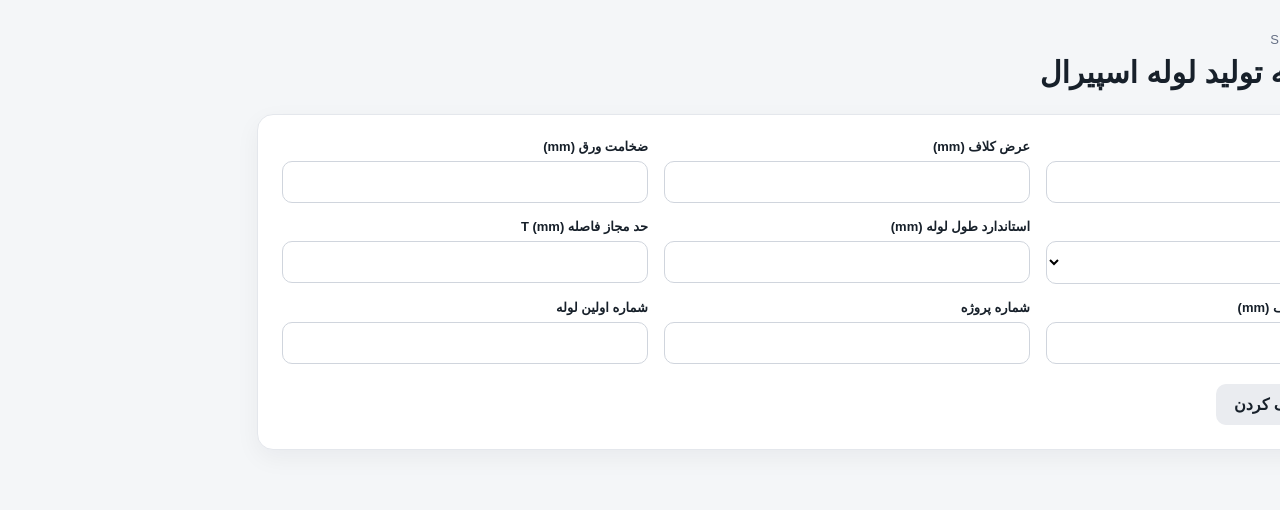
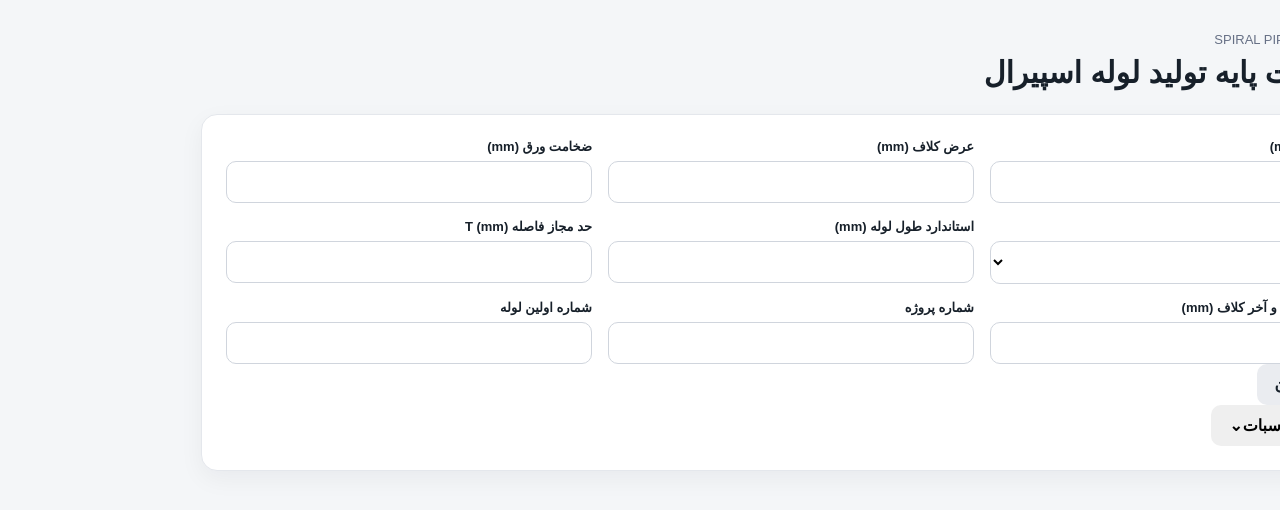
Before and after one commit to rasulnarimanirn/spiral_app_v2, a Next.js app: page / in a window 1280 px wide. Shown: the top 510 px of the page. Built offline with nearby package versions, Linux system fonts and the light colour scheme.

Commit message:
feat(section-1): make results auto-calculate and collapsible

```diff
--- a/app/page.tsx
+++ b/app/page.tsx
@@ -1,6 +1,6 @@
 "use client";
 
-import { FormEvent, useState } from "react";
+import { useEffect, useMemo, useState } from "react";
 import { calculateSection1, Section1Result } from "@/calculations/section-1/section1";
 
 type FormState = {
@@ -34,21 +34,30 @@ function numberValue(value: string, name: string): number {
 }
 
 function display(value: number): string {
-  return String(value);
+  return value.toFixed(2);
 }
 
 export default function Home() {
   const [form, setForm] = useState<FormState>(initialForm);
   const [result, setResult] = useState<Section1Result | null>(null);
   const [error, setError] = useState("");
+  const [open, setOpen] = useState(false);
 
   const update = (key: keyof FormState, value: string) => {
     setForm((current) => ({ ...current, [key]: value }));
   };
 
-  const calculate = (event: FormEvent) => {
-    event.preventDefault();
+  const ready = useMemo(() => {
+    const required = [form.pipeSizeMm, form.coilWidthMm, form.thicknessMm, form.standardPipeLengthMm, form.maxTDistanceMm, form.totalFirstLastCoilCutMm];
+    return required.every((value) => value.trim() !== "" && Number.isFinite(Number(value)));
+  }, [form]);
+
+  useEffect(() => {
     setError("");
+    if (!ready) {
+      setResult(null);
+      return;
+    }
     try {
       setResult(calculateSection1({
         pipeSizeMm: numberValue(form.pipeSizeMm, "سایز لوله"),
@@ -65,7 +74,7 @@ export default function Home() {
       setResult(null);
       setError(e instanceof Error ? e.message : "خطای نامشخص");
     }
-  };
+  }, [form, ready]);
 
   const fields: Array<[keyof FormState, string, string]> = [
     ["pipeSizeMm", "سایز لوله (mm)", "number"],
@@ -87,7 +96,6 @@ export default function Home() {
         </header>
 
         <section className="card">
-          <form onSubmit={calculate}>
           <div className="grid">
             {fields.slice(0, 3).map(([key, label, type]) => (
               <div className="field" key={key}>
@@ -98,7 +106,7 @@ export default function Home() {
 
             <div className="field">
               <label htmlFor="steelGrade">گرید ورق</label>
-                <select id="steelGrade" value={form.steelGrade} onChange={(e) => update("steelGrade", e.target.value)}>
+              <select id="steelGrade" value={form.steelGrade} onChange={(e) => update("steelGrade", e.target.value as FormState["steelGrade"])}>
                 {['ST37', 'ST52', 'X42', 'X52', 'X60', 'X65', 'X70'].map((grade) => <option key={grade}>{grade}</option>)}
               </select>
             </div>
@@ -111,14 +119,18 @@ export default function Home() {
             ))}
           </div>
 
-            <div className="actions">
-              <button className="primary" type="submit">محاسبه</button>
-              <button className="secondary" type="button" onClick={() => { setForm(initialForm); setResult(null); setError(""); }}>پاک کردن</button>
+          <div className="reset-row">
+            <button className="secondary" type="button" onClick={() => { setForm(initialForm); setResult(null); setError(""); setOpen(false); }}>پاک کردن</button>
           </div>
-          </form>
+
+          <button className={`results-toggle ${open ? "open" : ""}`} type="button" onClick={() => setOpen((value) => !value)} aria-expanded={open}>
+            <span>نتایج محاسبات</span>
+            <span className="chevron" aria-hidden="true">⌄</span>
+          </button>
 
           {error && <div className="error">{error}</div>}
 
+          <div className={`results-collapse ${open && result ? "expanded" : ""}`}>
             {result && (
               <div className="results">
                 <div className="result-grid">
@@ -128,9 +140,10 @@ export default function Home() {
                   <div className="result"><div className="label">مقدار یک گام لوله</div><div className="value">{display(result.pitchMm)} mm</div></div>
                   <div className="result"><div className="label">تعداد گام در طول استاندارد</div><div className="value">{display(result.pitchesPerStandardPipe)}</div></div>
                 </div>
-              <div className="note">محاسبات بدون گرد کردن در لایه کاربرد انجام می‌شوند. مقدار «جمع برش اول و آخر کلاف» ورودی دستی است و در این بخش فرمول ندارد.</div>
+                <div className="note">مقادیر واقعی با دقت کامل در موتور محاسباتی حفظ می‌شوند؛ فقط نمایش خروجی تا دو رقم اعشار است.</div>
               </div>
             )}
+          </div>
         </section>
       </div>
     </main>
```
Lines whose indentation alone changed are shown as unchanged.
